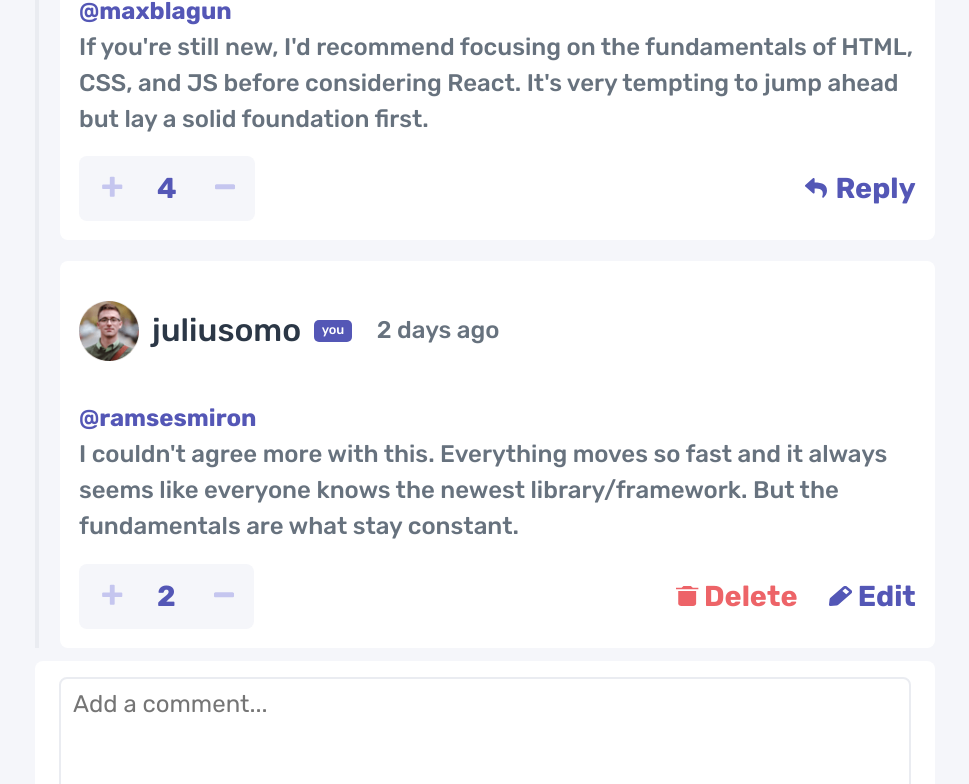
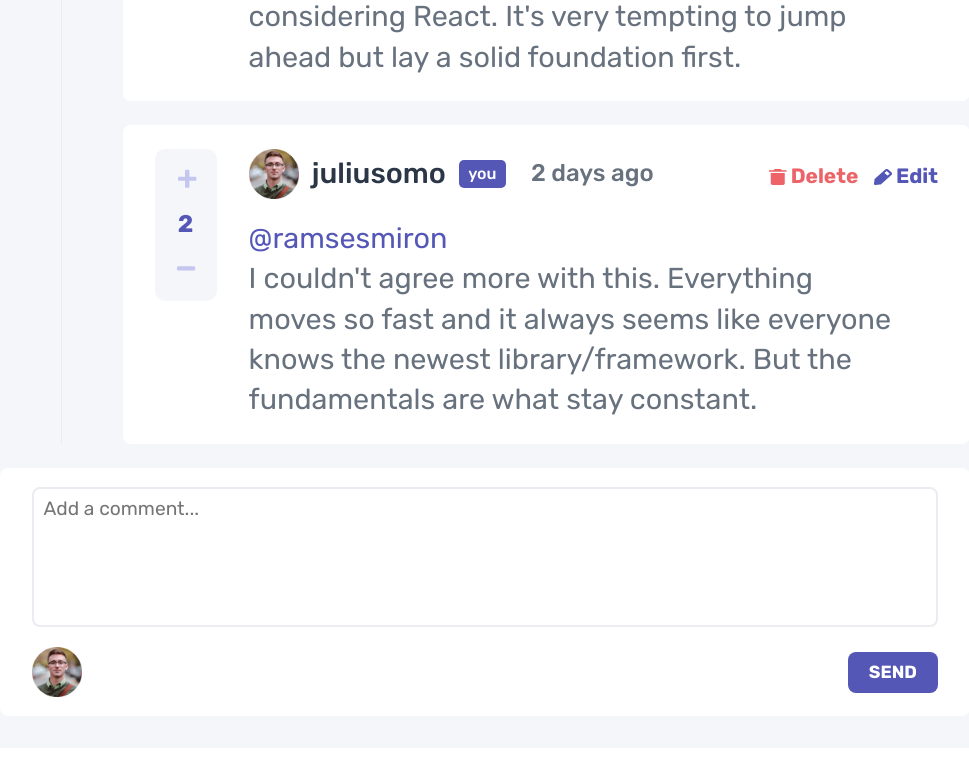
Before and after one commit to OGBENI-NG/interactive-comments-section-main, a React (Vite) app: page / in a window 1536 px wide. Shown: the part 958-1742 px from the top of the page, without its empty margins (235-1204 px from the left). After the commit the page ends 1706 px from the top, so only its background shows below. Built offline with nearby package versions, Linux system fonts and the light colour scheme.

Commit message:
complete

```diff
--- a/Components/Comment.jsx
+++ b/Components/Comment.jsx
@@ -46,7 +46,9 @@ export default function Comment() {
       <Sections key={id}>
         {/* rendering comment and reply comment */}
         <Sections className={`comment-section ${slide && "open-new-comment"}`}>
-          <div className="comment-section-wrapper">
+          <div
+            className={`comment-section-wrapper ${editingCommentId === id &&       "update-wrapper"}`}>
+              <div className="comment-section-inner">
                 <CurrentUserWrapper
                   imageSrc={image.png}
                   altText={username}
@@ -54,7 +56,6 @@ export default function Comment() {
                   isCurrentUser={isCurrentUser}
                   formattedTime={formattedTime}
                 />
-            <div>
                 <div>
                   {editingCommentId === id ? (
                     <TextArea
@@ -70,6 +71,8 @@ export default function Comment() {
                   )}
                 </div>
               </div>
+
+
             {editingCommentId === id ? (
               <button
                 onClick={() => handleUpdateComment(id)}
@@ -96,8 +99,8 @@ export default function Comment() {
             )}
             </div>
           </Sections>
+        <div>
           {/* modal for delete new comment */}
-        <div>
           {username === isCurrentUser && (
             <DeleteModal
               display={toggleDeleteCommentId === id}
@@ -127,6 +130,7 @@ export default function Comment() {
         }
         {/* rendering the relies in comment */}
         {replies && replies.length > 0 && (
+          <div className="reply-container-wrapper">
           <div className="replies-container">
             {replies.map((
               { id: replyId,
@@ -138,7 +142,11 @@ export default function Comment() {
               }
               ) => (
                 <Sections key={replyId}>
-                  <Sections className={`reply-section  ${newReplies && "open-new-reply"}`}>
+                  <Sections
+                    className={`reply-section  ${newReplies && "open-new-reply"}`}
+                  >
+                    <div className={`reply-section-wrapper ${editingCommentId === replyId  && "update-wrapper" }`}>
+                      <div className="reply-inner">
                         <CurrentUserWrapper
                           imageSrc={replyImage.png}
                           altText={replyUsername}
@@ -166,9 +174,11 @@ export default function Comment() {
 
                           ) : (
                             <p className="content reply-to">
-                          @{replyToUser} <span>{replyContent}</span>
+                              @{replyToUser}
+                              <span className="reply-content">{replyContent}</span>
                             </p>
                           )}
+                        </div>
                       </div>
                       {editingCommentId === replyId ? (
                         <button
@@ -195,6 +205,7 @@ export default function Comment() {
 
                           />
                       )}
+                    </div>
                   </Sections>
                   <div>
                     {replyUsername === isCurrentUser && (
@@ -230,6 +241,8 @@ export default function Comment() {
                       .map((newReply) => (
                       <div key={newReply.id}>
                         <Sections className={`reply-section ${slide &&"open-new-reply"}`}>
+                        <div className={`reply-section-wrapper ${editingCommentId === newReply.id  && "update-wrapper" }`}>
+                          <div className="reply-inner">
                             <CurrentUserWrapper
                               imageSrc={newReply.user.image.png}
                               altText={newReply.user.username}
@@ -249,9 +262,11 @@ export default function Comment() {
                                 />
                               ) : (
                                 <p className="content reply-to">
-                                @{newReply.replyingTo} <span>{newReply.content}</span>
+                                  @{newReply.replyingTo}
+                                  <span className="reply-content">{newReply.content}</span>
                                 </p>
                               )}
+                            </div>
                           </div>
                           {editingCommentId === newReply.id ? (
                             <button
@@ -278,6 +293,7 @@ export default function Comment() {
 
                             />
                           )}
+                        </div>
                         </Sections>
                         <div>
                           {newReply.user.username === isCurrentUser &&
@@ -295,6 +311,7 @@ export default function Comment() {
                   </div>
                 </Sections>
             ))}
+          </div>
           </div>
         )}
       </Sections>
--- a/Components/EditAndReplyWrapper.jsx
+++ b/Components/EditAndReplyWrapper.jsx
@@ -27,24 +27,36 @@ export default function EditWrapper({
             <button className="del-btn" onClick={() => handleToggleDelete(id)}>
                   <img src={deleteIcon} alt="delete-icon" />delete
             </button>
-            <button className="edit-btn" onClick={() => handleEditToggle(id)}>
+            <button  className="edit-btn" onClick={() => handleEditToggle(id)}>
                   <img src={editIcon} alt="edit-icon" />edit
             </button>
       </div>
   );
 
   const renderReplyButton = () => (
-      <button className="reply" onClick={() => handleToggle(commentIndex)}>
-         <img className='reply-icon' src={replyIcon} alt="reply-icon" />reply
-      </button>
+      <div className='toggle-reply'>
+            <button className="reply" onClick={() => handleToggle(commentIndex)}>
+                  <img className='reply-icon' src={replyIcon} alt="reply-icon" />reply
+            </button>
+      </div>
+
   );
 
   return (
-    <div className="reply-wrapper">
-            {renderScoreButtons()}
-            <Sections className={currentUser ? 'delete-and-edit-wrapper' : ''}>
-                  {currentUser ? renderEditButtons() : renderReplyButton()}
-            </Sections>
+    <div className='score-and-reply-wrapper'>
+      {renderScoreButtons()}
+
+     {currentUser ?  (
+      <div className="delete-and-edit-wrapper">
+            {renderEditButtons()}
+      </div>
+      ) : (
+      <div >
+            {renderReplyButton()}
+      </div>
+      )}
+
+
     </div>
   );
 }
--- a/Hooks/CustomHook.jsx
+++ b/Hooks/CustomHook.jsx
@@ -16,6 +16,7 @@ export default function useCustomHook(initialValue) {
   const maxTxt = 250;
   const [showNotify, setShowNotify] = useState(false);
   const [notifyText, setNotifyText] = useState("")
+
 
   // Initialize state with values from localStorage or use default values
   const [comments, setComments] = useState(() => {
--- a/index.css
+++ b/index.css
@@ -29,9 +29,10 @@ html, body{
 
 /* all flex container */
 .username-wrapper, .scores-wrapper, .reply,
-.add-comment-inner, .reply-wrapper,
+.add-comment-inner,
 .modal-btn-wrapper, .del-btn, .edit-btn, .edit-wrapper button,
-.plus-btn .minus-btn, .edit-wrapper, .reply-send-msg{
+.plus-btn .minus-btn, .edit-wrapper, .reply-send-msg,
+.score-and-reply-wrapper{
     display: flex;
     align-items: center;
 }
@@ -72,6 +73,7 @@ html, body{
 		transform: translateY(0);
 	}
 }
+
 .reply-send-msg p{
     margin: 0;
     padding: 0;
@@ -98,8 +100,14 @@ html, body{
     border-radius: 8px;
     padding: 1em;
 }
+.score-and-reply-wrapper {
+    justify-content: space-between;
+}
 .scores-wrapper {
     gap: 0.8em;
+}
+.toggle-reply {
+    margin-left: auto;
 }
 .username-wrapper{
     gap: .8em;
@@ -112,13 +120,13 @@ html, body{
 .user-img {
     width: 50px;
 }
-.created, .content, .date {
+.created, .content, .date, .reply-content {
     font-size: 20px;
     color: var(--Grayish-Blue);
     font-weight: 500;
 }
 .content {
-    line-height: 150%;
+    line-height: 140%;
     font-size: 17px;
     margin: .8em auto;
 }
@@ -140,10 +148,9 @@ html, body{
     font-size: 20px;
     color: var(--Moderate-blue);
 }
-.reply-to span {
-    font-weight: 500;
+.reply-content {
+
     font-size: 17px;
-    color: var(--Grayish-Blue);
     display: block;
 }
 .replies-container {
@@ -301,6 +308,9 @@ textarea, .edit-textarea {
 .edit-textarea {
     height: 120px;
 }
+textarea:focus {
+    border-color: var(--Moderate-blue);
+}
 .edit-reply-inner {
     margin: .8em 0 .4em;
 }
@@ -431,6 +441,10 @@ button:active {
     .date {
         font-size: .95rem;
     }
+    .user-img {
+        height: 40px;
+        width: 40px;
+    }
     .modal-cancel-btn, .modal-delete-btn {
         font-size: 1.1rem;
         padding: .6em .8em;
@@ -443,6 +457,7 @@ button:active {
         font-size: 1.2rem;
         padding: .7em .9em;
     }
+
 }
 @media (min-width: 768px) {
     .main {
@@ -458,13 +473,11 @@ button:active {
         height: 70px;
         width: 70px;
     }
-    .content {
+    .content, .reply-content {
         font-size: 1.8rem;
+        margin-top: 0;
     }
-    .reply-to span {
-        margin-top: 0;
 
-    }
     .comment-section, .reply-section {
         padding: 1.5em;
     }
@@ -535,100 +548,263 @@ button:active {
         border-width: 4px;
     }
 }
-@media (min-width: 1200px) {
-    .main-comments {
+@media (min-width: 1024px) {
+    button {
+        cursor: pointer;
+    }
+    .main-comments{
         width: 100%;
-        max-width: 550px;
+        max-width: 700px;
         margin: auto;
     }
+    .user-img, .reply-section-inner img, .add-comment-inner img {
+        width: 50px;
+        height: 50px;
+    }
+
+    .edit-wrapper .edit-btn, .edit-wrapper .del-btn {
+        font-size: .8rem;
+    }
+    .edit-wrapper .edit-btn:hover, .reply:hover {
+        color: var(--Light-grayish-blue);
+    }
+    .update-btn:hover, .send-btn:hover {
+        background-color: var(--Light-grayish-blue);
+    }
+    .edit-wrapper .del-btn:hover {
+        color: var(--Pale-red);
+    }
+    .edit-wrapper button img {
+        width: 14px;
+        height: 12px;
+    }
+    .edit-wrapper {
+        gap: 1em;
+    }
+
+    .comment-section, .reply-section-inner,
+    .reply-section {
+        padding: 1.5em;
+        margin-top: 1.2em;
+        position: relative;
+    }
+    .reply-section-inner {
+        margin-top: 1em;
+    }
+    .comment-section-wrapper, .reply-section-wrapper {
+        display: flex;
+        gap: 1em;
+        align-items: flex-start;
+    }
+    .comment-section-inner, .reply-inner {
+        order: 1;
+        position: relative;
+    }
+    .update-wrapper {
+        display: block;
+    }
+
     .username {
-        font-size: 2rem;
-    }
-    .date {
+        margin: 0;
+        padding: 0;
         font-size: 1.5rem;
     }
-    .user-img {
-        height: 60px;
-        width: 60px;
-    }
-    .content, .reply-to span {
-        font-size: 1.5rem;
-    }
-    .comment-section, .reply-section {
-        padding: 1.2em;
+    .username-wrapper {
+        padding-bottom: 1.2em;
     }
     .scores-wrapper {
-        padding: 1em;
-        gap: 2em;
+        flex-direction: column;
+        order: 0;
+        gap: .8em;
+        padding: .5em;
+        -webkit-border-radius: 10px;
+        -moz-border-radius: 10px;
+        -ms-border-radius: 10px;
+        -o-border-radius: 10px;
+        border-radius: 10px;
     }
-    .scores {
-        font-size: 1.8em;
+    .plus, .minus {
+        width: 16px;
     }
-    .plus, .minus, .reply-icon {
-        width: 22px;
+    .scores, .date {
+        font-size: 1.2rem;
     }
-    button.reply {
-        gap: .3em;
-        font-size: 1.8rem;
+    .toggle-reply, .delete-and-edit-wrapper,
+    .toggle-reply .reply {
+        position: absolute;
+        right: .8em;
+
+        top: 1.28em;
+    }
+    .toggle-reply .reply {
+        font-size: 1rem;
+    }
+    .delete-and-edit-wrapper {
+        top: 2.6em;
+        right: 1.5em;
+    }
+    .you {
+        font-size: .8rem;
+        margin: 0;
+    }
+    .reply-icon {
+        width: 14px;
+    }
+    .reply-content, .content {
+        font-size: 1.2rem;
+        font-weight: 400;
+        margin-top: .3em;
+        padding-right: 1.2em;
+    }
+    .reply-content, .content.reply-to {
+        margin: 0;
+        padding: 0;
+    }
+
+    .replies-container, .reply-container-wrapper {
+        padding-left: 1.5em;
+        border-width: 1.8px;
+    }
+    .reply-container-wrapper {
+        padding-left: 2.8em;
+    }
+
+    .reply-section-inner textarea,
+    .send-comment-wrapper textarea,
+    .edit-textarea {
+        font-size: 1.2rem;
     }
     .reply-section-inner span,
     .edit-reply-inner span {
-        font-size: 1.4rem;
+        font-size: 1.1rem;
     }
-    .reply-section-inner textarea,
-    .send-comment-wrapper textarea,
-    .edit-textarea {
-        height: 140px;
-        border-width: 2px;
-        font-size: 1.5rem;
-        padding: .5em;
+    .update-btn,  .add-comment-inner .reply-btn,
+    .send-comment-wrapper .send-btn {
+        font-size: 1.1rem;
     }
-    .reply-section-inner .reply-btn,
-    .add-comment-inner .send-btn,
-    .update-btn {
-        padding: .6em 1.2em;
+    .delete-notify-wrapper {
+        width: 350px;
+        padding: 1.4em;
+    }
+    .delete-notify-wrapper h2 {
         font-size: 1.5rem;
     }
-    .reply-section-inner img,
-    .add-comment-inner img {
-        width: 60px;
-        height: 60px;
-    }
-    .edit-wrapper {
-        gap: 2em;
-    }
-    .edit-wrapper .edit-btn, .edit-wrapper .del-btn {
-        font-size: 1.8rem;
-    }
-    .edit-wrapper button img {
-        width: 23px;
-        height: 20px;
-    }
-    .delete-notify-wrapper {
-        width: 490px;
-        padding: 2em;
-    }
-    .delete-notify-wrapper h2 {
-        font-size: 2rem;
-    }
     .delete-notify-wrapper p {
-        font-size: 1.8rem;
+        font-size: 1.0rem;
         line-height: 120%;
-        margin: .8em 0;
+        margin: .9em 0;
     }
     .modal-cancel-btn, .modal-delete-btn {
-        font-size: 1.6rem;
-        padding: .7em .9em;
+        font-size: 1.1rem;
+        padding: .5em .9em;
     }
+
+
+
 }
 @media (min-width: 1440px) {
     .main-comments{
         width: 100%;
-        max-width: 900px;
+        max-width: 970px;
         margin: auto;
     }
-    .replies-container {
-        padding-left: 1.3em;
+    .user-img {
+        width: 50px;
+        height: 50px;
+    }
+    .edit-wrapper .edit-btn, .edit-wrapper .del-btn {
+        font-size: 1.3rem;
+    }
+    .edit-wrapper button img {
+        width: 18px;
+        height: 16px;
+    }
+
+    .comment-section, .reply-section-inner,
+    .reply-section {
+        padding: 1.5em 2em;
+        margin-top: 1.5em;
+        position: relative;
+    }
+    .reply-section-inner {
+        margin-top: 1em;
+    }
+    .comment-section-wrapper, .reply-section-wrapper {
+        display: flex;
+        gap: 2em;
+        align-items: flex-start;
+    }
+    .comment-section-inner, .reply-inner {
+        order: 1;
+        position: relative;
+    }
+    .update-wrapper {
+        display: block;
+    }
+
+    .username {
+        margin: 0;
+        font-size: 1.8rem;
+    }
+    .username-wrapper {
+        padding-bottom: 1.2em;
+    }
+    .scores-wrapper {
+        flex-direction: column;
+        order: 0;
+        gap: 1em;
+        padding: 1em;
+        -webkit-border-radius: 10px;
+        -moz-border-radius: 10px;
+        -ms-border-radius: 10px;
+        -o-border-radius: 10px;
+        border-radius: 10px;
+    }
+    .plus, .minus {
+        width: 20px;
+    }
+    .scores {
+        font-size: 1.5rem;
+    }
+    .toggle-reply, .delete-and-edit-wrapper,
+    .toggle-reply .reply {
+        position: absolute;
+        right: .9em;
+        top: 1em;
+    }
+    .toggle-reply .reply {
+        font-size: 1.3rem;
+    }
+    .delete-and-edit-wrapper {
+        top: 2.5em;
+        right: 2em;
+    }
+    .you {
+        font-size: 1rem;
+        margin: 0;
+    }
+    .date {
+        font-size: 1.5em;
+    }
+
+    .reply-icon {
+        width: 18px;
+    }
+    .reply-content, .content {
+        font-size: 1.8rem;
+        font-weight: 400;
+        margin-top: .3em;
+        padding-right: 1.2em;
+    }
+    .reply-content {
+        margin-top: 0;
+    }
+    .replies-container, .reply-container-wrapper {
+        padding-left: 3.8em;
+    }
+    .send-comment-wrapper {
+        margin-top: 1.5em;
+        padding: 1.2em 2em;
     }
     .delete-notify-wrapper {
         width: 500px;
```
Lines whose indentation alone changed are shown as unchanged.
